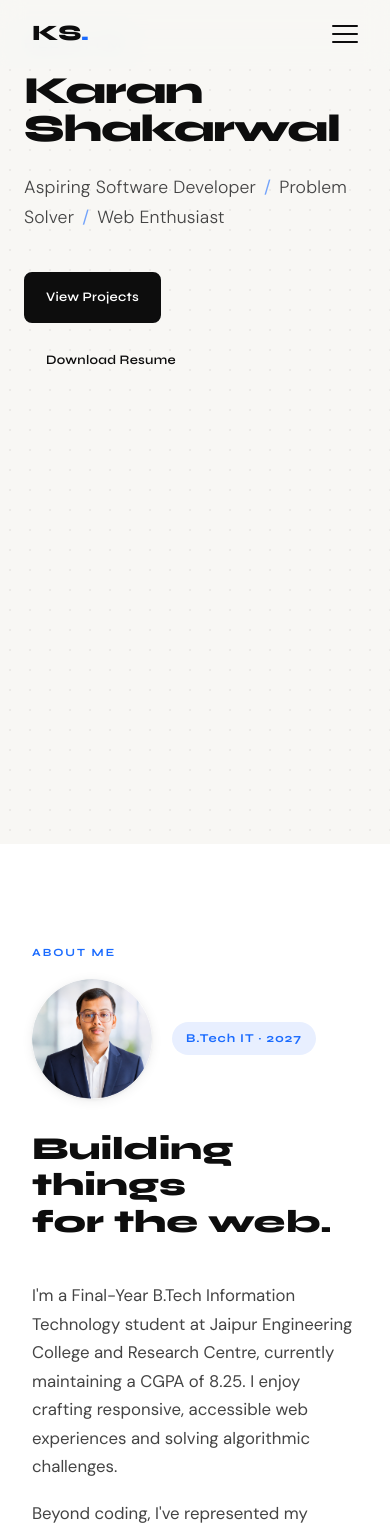
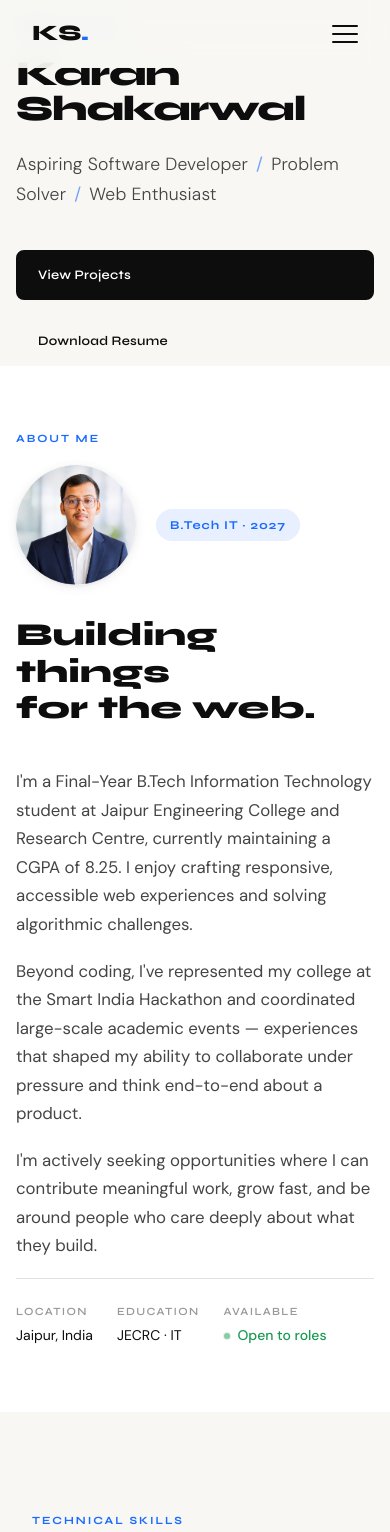
Before and after one commit to karan-21-web/Portfolio-Updated, a React (Vite) app: page / in a window 390 px wide. Shown: the top 1532 px of the page. Built offline with nearby package versions, Linux system fonts and the light colour scheme.

Commit message:
mobile responsiveness

```diff
--- a/src/components/About.jsx
+++ b/src/components/About.jsx
@@ -21,8 +21,8 @@ function RevealBlock({ children, delay = 0 }) {
 
 export default function About() {
   return (
-    <section id="about" className="bg-surface py-[100px]">
-      <div className="max-w-[1120px] mx-auto px-8">
+    <section id="about" className="bg-surface py-16 sm:py-24 md:py-[100px]">
+      <div className="max-w-[1120px] mx-auto px-4 sm:px-8">
 
         <RevealBlock>
           <div className="section-label">About Me</div>
--- a/src/components/Hero.jsx
+++ b/src/components/Hero.jsx
@@ -15,7 +15,7 @@ export default function Hero() {
   return (
     <section
       id="hero"
-      className="relative min-h-screen flex md:items-center items-start overflow-hidden pt-8 sm:pt-10 md:pt-[68px] px-6 sm:px-8 w-full max-w-[1120px] mx-auto"
+      className="relative flex items-start overflow-visible pt-4 sm:pt-8 md:pt-[68px] px-4 sm:px-8 max-w-[1120px] mx-auto bg-bg"
     >
       {/* Dot-grid background (fixed so it persists across sections) */}
       <div className="hero-dot-grid" aria-hidden="true" />
@@ -36,7 +36,7 @@ export default function Hero() {
 
         <motion.h1
           variants={item}
-          className="hero-name text-[2.4rem] sm:text-[3.4rem] md:text-[5.75rem] lg:text-[7.5rem]"
+          className="hero-name text-[2.2rem] sm:text-[3.5rem] md:text-[5rem] lg:text-[7.5rem]"
         >
           {HERO.firstName}
           <br />
@@ -59,7 +59,7 @@ export default function Hero() {
 
         <motion.div
           variants={item}
-          className="flex flex-wrap gap-3 sm:flex-row flex-col items-start sm:items-center"
+          className="flex flex-wrap gap-4 sm:flex-row flex-col"
         >
           {HERO.cta.map(({ label, href, variant, download }) =>
             download ? (
```
Also changed, not shown: 6 other files (tests, documents, lock files or other folders).
